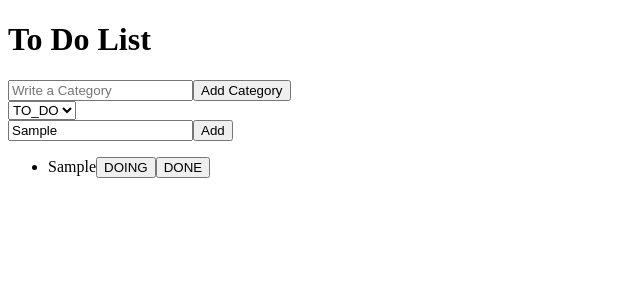
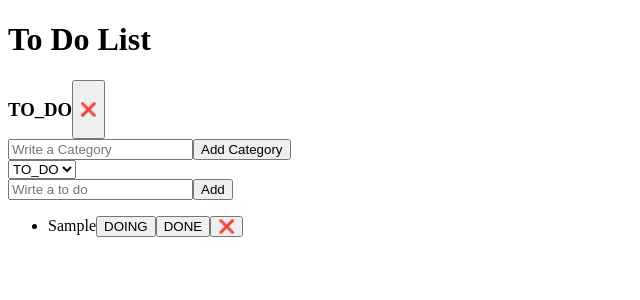
Before and after one commit to kangkyeongseo/react-todo-app-challenge, a React (Create React App) app: page / in a window 1280 px wide. Both pictures are taken after typing "Sample" into the empty fields and a click on the button "Add". Shown: the top 300 px of the page, without its empty margins (0-640 px from the left). Built offline with nearby package versions, Linux system fonts and the light colour scheme.

Commit message:
Delete Todo and Category

```diff
--- a/src/components/CreateCategory.tsx
+++ b/src/components/CreateCategory.tsx
@@ -8,7 +8,7 @@ interface ICategoryForm {
 
 function CreateCategory() {
   const setToDos = useSetRecoilState(toDoState);
-  const { register, handleSubmit } = useForm<ICategoryForm>();
+  const { register, handleSubmit, setValue } = useForm<ICategoryForm>();
   const setCategory = useSetRecoilState(categoryState);
   const onVaild = ({ category }: ICategoryForm) => {
     setCategory(category);
@@ -20,6 +20,7 @@ function CreateCategory() {
       localStorage.setItem("toDos", JSON.stringify(newToDos));
       return newToDos;
     });
+    setValue("category", "");
   };
   return (
     <form onSubmit={handleSubmit(onVaild)}>
--- a/src/components/CreateToDo.tsx
+++ b/src/components/CreateToDo.tsx
@@ -9,7 +9,7 @@ interface IForm {
 function CreateToDo() {
   const [toDos, setToDos] = useRecoilState(toDoState);
   const category = useRecoilValue(categoryState);
-  const { register, handleSubmit } = useForm<IForm>();
+  const { register, handleSubmit, setValue } = useForm<IForm>();
   const handleValid = ({ todo }: IForm) => {
     const newToDo = {
       text: todo,
@@ -23,6 +23,7 @@ function CreateToDo() {
       localStorage.setItem("toDos", JSON.stringify(newToDos));
       return newToDos;
     });
+    setValue("todo", "");
   };
   return (
     <div>
--- a/src/components/ToDo.tsx
+++ b/src/components/ToDo.tsx
@@ -24,6 +24,23 @@ function ToDo({ text, id }: IToDo) {
       return newToDos;
     });
   };
+  const deleteTodo = (event: React.MouseEvent<HTMLButtonElement>) => {
+    const newCategory = event.currentTarget.name;
+    setToDos((oldToDos) => {
+      const targetToDoIndex = oldToDos[category].findIndex(
+        (todo) => todo.id === id
+      );
+      const newToDos = {
+        ...oldToDos,
+        [category]: [
+          ...oldToDos[category].slice(0, targetToDoIndex),
+          ...oldToDos[category].slice(targetToDoIndex + 1),
+        ],
+      };
+      localStorage.setItem("toDos", JSON.stringify(newToDos));
+      return newToDos;
+    });
+  };
   return (
     <li>
       <span>{text}</span>
@@ -34,6 +51,7 @@ function ToDo({ text, id }: IToDo) {
             {todo}
           </button>
         ))}
+      <button onClick={deleteTodo}>❌</button>
     </li>
   );
 }
--- a/src/components/ToDoList.tsx
+++ b/src/components/ToDoList.tsx
@@ -6,15 +6,36 @@ import CreateToDo from "./CreateToDo";
 import ToDo from "./ToDo";
 
 function ToDoList() {
-  const toDos = useRecoilValue(toDoState);
+  const [toDos, setToDos] = useRecoilState(toDoState);
   const selectToDos = useRecoilValue(toDoSelector);
   const [category, setCategory] = useRecoilState(categoryState);
   const onInput = (evnet: React.FormEvent<HTMLSelectElement>) => {
     setCategory(evnet.currentTarget.value);
   };
+  const deleteCategory = () => {
+    setToDos((oldToDos) => {
+      const newToDos = { ...oldToDos };
+      delete newToDos[category];
+      localStorage.setItem("toDos", JSON.stringify(newToDos));
+      return newToDos;
+    });
+    setCategory((oldCategory) => {
+      if (Object.keys(toDos).length === 1) {
+        return oldCategory;
+      }
+      if (Object.keys(toDos)[0] === oldCategory) {
+        return Object.keys(toDos)[1];
+      }
+      return Object.keys(toDos)[0];
+    });
+  };
   return (
     <div>
       <h1>To Do List</h1>
+      <div style={{ display: "flex" }}>
+        <h3>{category}</h3>
+        <button onClick={deleteCategory}>❌</button>
+      </div>
       <CreateCategory />
       <select value={category} onInput={onInput}>
         {Object.keys(toDos).map((todo) => (
```
